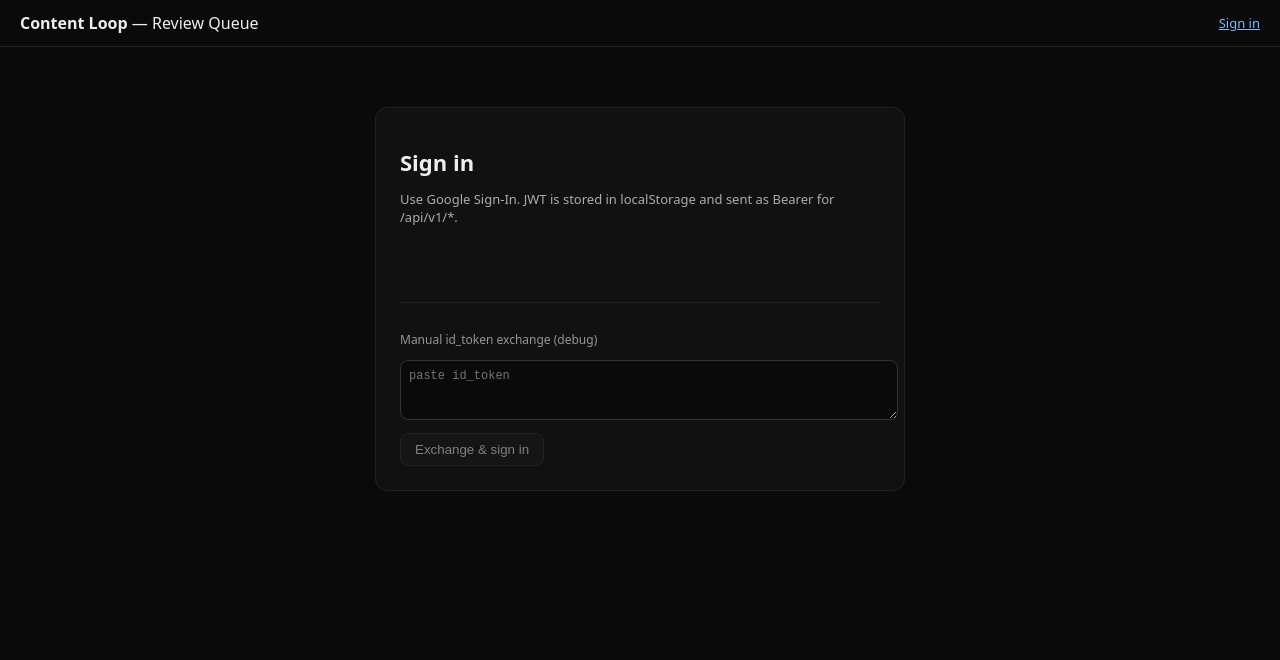
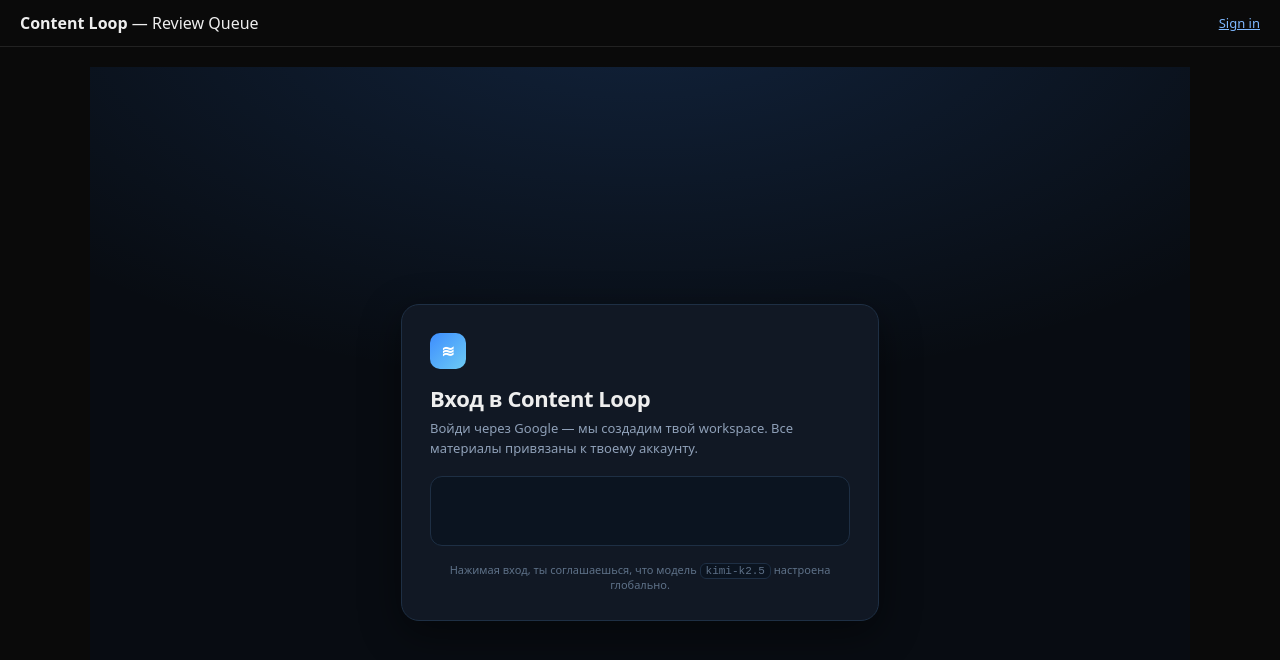
Before and after one commit to ai-synthetix/content-loop, a Next.js app in the folder web/: page /login in a window 1280 px wide. Shown: the top 660 px of the page. Built offline with nearby package versions, Linux system fonts and the light colour scheme; no server answers.

Commit message:
style(web): polish login — remove manual token debug, centered card, pill button

```diff
--- a/web/app/login/page.tsx
+++ b/web/app/login/page.tsx
@@ -3,16 +3,12 @@
 import { useRouter } from "next/navigation";
 import { setToken, apiUrl } from "../../lib/auth";
 
-declare global {
-  interface Window {
-    google?: any;
-  }
-}
+declare global { interface Window { google?: any; } }
 
 export default function LoginPage() {
   const router = useRouter();
-  const [manualToken, setManualToken] = useState("");
   const [error, setError] = useState<string | null>(null);
+  const [loading, setLoading] = useState(false);
   const clientId = process.env.NEXT_PUBLIC_GOOGLE_CLIENT_ID || "";
 
   useEffect(() => {
@@ -22,59 +18,40 @@
     script.async = true;
     script.onload = () => {
       if (!window.google) return;
-      window.google.accounts.id.initialize({
-        client_id: clientId,
-        callback: handleCredential,
-      });
+      window.google.accounts.id.initialize({ client_id: clientId, callback: handleCredential });
       const el = document.getElementById("gsi-btn");
-      if (el) window.google.accounts.id.renderButton(el, { theme: "filled_black", size: "large", width: 280 });
+      if (el) window.google.accounts.id.renderButton(el, { theme: "outline", size: "large", width: 320, shape: "pill" });
     };
     document.body.appendChild(script);
-    return () => {
-      try { document.body.removeChild(script); } catch {}
-    };
+    return () => { try { document.body.removeChild(script); } catch {} };
     // eslint-disable-next-line react-hooks/exhaustive-deps
   }, [clientId]);
 
   async function handleCredential(resp: { credential: string }) {
-    await exchange(resp.credential);
-  }
-
-  async function exchange(idToken: string) {
-    setError(null);
+    setLoading(true); setError(null);
     try {
       const res = await fetch(apiUrl("/auth/google"), {
-        method: "POST",
-        headers: { "Content-Type": "application/json" },
-        body: JSON.stringify({ id_token: idToken }),
+        method: "POST", headers: { "Content-Type": "application/json" },
+        body: JSON.stringify({ id_token: resp.credential }),
       });
       const data = await res.json();
       if (!res.ok) throw new Error(data.error || "auth failed");
       setToken(data.token);
       router.push("/");
-    } catch (e: any) {
-      setError(e.message);
-    }
+    } catch (e: any) { setError(e.message); } finally { setLoading(false); }
   }
 
   return (
-    <div style={{ maxWidth: 480, margin: "40px auto", padding: 24, background: "#111", borderRadius: 12, border: "1px solid #222" }}>
-      <h1 style={{ fontSize: 22, marginBottom: 8 }}>Sign in</h1>
-      <p style={{ opacity: 0.7, fontSize: 13, marginBottom: 16 }}>
-        Use Google Sign-In. JWT is stored in localStorage and sent as Bearer for /api/v1/*.
-      </p>
-      {clientId ? (
-        <div id="gsi-btn" style={{ minHeight: 44, marginBottom: 16 }} />
-      ) : (
-        <p style={{ background: "#2a1d00", padding: 10, borderRadius: 8, fontSize: 12 }}>
-          NEXT_PUBLIC_GOOGLE_CLIENT_ID not set — paste a Google id_token below (get from GIS playground) or set env and rebuild web.
-        </p>
-      )}
-      {error && <p style={{ color: "#ff6b6b", fontSize: 13 }}>{error}</p>}
-      <div style={{ marginTop: 16, borderTop: "1px solid #222", paddingTop: 16 }}>
-        <p style={{ fontSize: 12, opacity: 0.6 }}>Manual id_token exchange (debug)</p>
-        <textarea value={manualToken} onChange={(e) => setManualToken(e.target.value)} placeholder="paste id_token" rows={3} style={{ width: "100%", background: "#0a0a0a", color: "#eee", border: "1px solid #333", borderRadius: 8, padding: 8, fontSize: 12 }} />
-        <button onClick={() => exchange(manualToken.trim())} disabled={!manualToken.trim()} style={{ marginTop: 8, padding: "8px 14px", borderRadius: 8, border: "1px solid #333", background: "#1a1a1a", color: "#eee", cursor: "pointer", opacity: manualToken.trim() ? 1 : 0.5 }}>Exchange &amp; sign in</button>
+    <div style={{ minHeight: "calc(100vh - 57px)", display: "grid", placeItems: "center", padding: 24, background: "radial-gradient(800px 400px at 50% -10%, rgba(61,141,255,.18), transparent), #080C12" }}>
+      <div style={{ width: "100%", maxWidth: 420, background: "#111824", border: "1px solid #1E2F44", borderRadius: 18, padding: 28, boxShadow: "0 12px 40px rgba(0,0,0,.45)" }}>
+        <div style={{ width: 36, height: 36, borderRadius: 10, background: "linear-gradient(135deg,#3D8DFF,#6DCBF4)", display: "grid", placeItems: "center", fontWeight: 800, color: "#fff", marginBottom: 14 }}>≋</div>
+        <h1 style={{ margin: 0, fontSize: 22, letterSpacing: "-.02em" }}>Вход в Content Loop</h1>
+        <p style={{ margin: "6px 0 18px", color: "#8FA0B8", fontSize: 13, lineHeight: 1.5 }}>Войди через Google — мы создадим твой workspace. Все материалы привязаны к твоему аккаунту.</p>
+        {!clientId && <div style={{ background: "#2a1d00", border: "1px solid #4a3400", padding: "10px 12px", borderRadius: 10, fontSize: 12, marginBottom: 14 }}>NEXT_PUBLIC_GOOGLE_CLIENT_ID не задан — добавь в .env и пересобери web.</div>}
+        <div id="gsi-btn" style={{ minHeight: 44, display: "grid", placeItems: "center", background: "#0B1420", border: "1px solid #1E2F44", borderRadius: 12, padding: 12 }} />
+        {loading && <div style={{ marginTop: 12, fontSize: 13, color: "#8FA0B8", textAlign: "center" }}>Входим…</div>}
+        {error && <div style={{ marginTop: 12, background: "rgba(255,90,90,.1)", border: "1px solid rgba(255,90,90,.25)", color: "#FF8A8A", padding: "10px 12px", borderRadius: 10, fontSize: 12 }}>{error}</div>}
+        <div style={{ marginTop: 16, fontSize: 11, color: "#5E7188", textAlign: "center" }}>Нажимая вход, ты соглашаешься, что модель <code style={{ background: "#0B1420", border: "1px solid #1E2F44", padding: "1px 5px", borderRadius: 6 }}>kimi-k2.5</code> настроена глобально.</div>
       </div>
     </div>
   );
```
